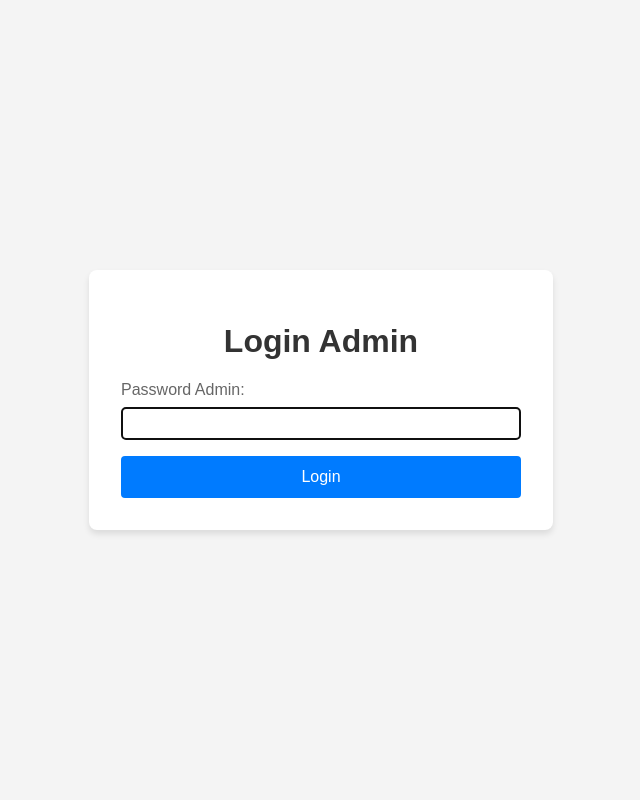
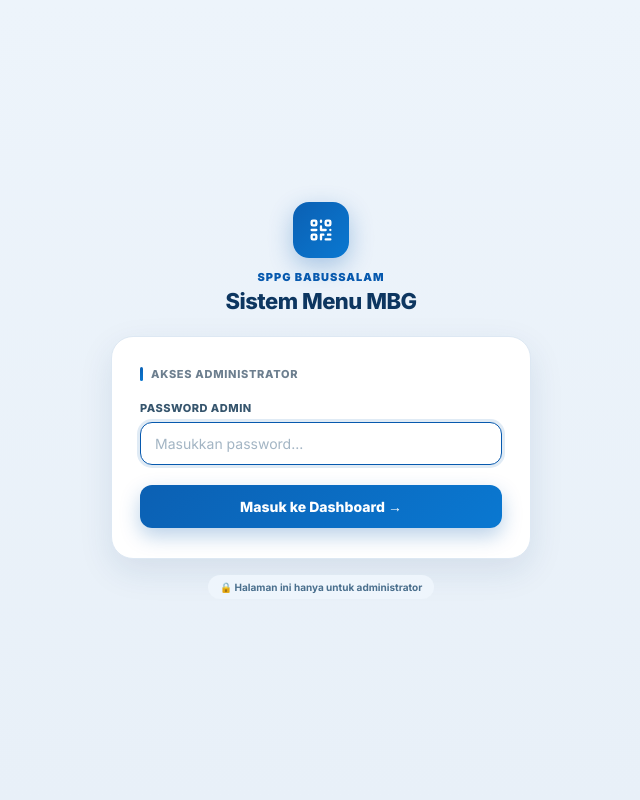
Before and after one commit to almuhayatsyah/sppg_babussalam, a Flask app: page /login in a window 1280 px wide. Shown: the whole page, without its empty margins (319-959 px from the left). Run offline with Flask 3, Linux system fonts and the light colour scheme.

Commit message:
fix: database locked - finally block + tangkap OperationalError

```diff
--- a/app.py
+++ b/app.py
@@ -361,12 +361,17 @@ def tambah_menu():
             now = datetime.now().strftime("%Y-%m-%d %H:%M:%S")
             conn.execute("UPDATE menu_mbg SET updated_at=? WHERE tanggal=?", (now, tanggal))
             conn.commit()
-            conn.close()
             create_permanent_qr()
             flash("Menu berhasil disimpan. QR permanen tetap sama dan menampilkan menu terakhir yang diperbarui.", "success")
             return redirect(url_for("admin_rekap", tanggal=tanggal))
         except sqlite3.IntegrityError:
+            conn.rollback()
             flash("Menu untuk tanggal tersebut sudah ada. Gunakan Edit.", "error")
+        except sqlite3.OperationalError:
+            conn.rollback()
+            flash("Database sedang sibuk, coba lagi.", "error")
+        finally:
+            conn.close()
 
     return render_template("form.html", menu=None, items_for_form=[], judul="Tambah Menu MBG")
 
@@ -422,13 +427,17 @@ def edit_menu(id):
             now = datetime.now().strftime("%Y-%m-%d %H:%M:%S")
             conn.execute("UPDATE menu_mbg SET updated_at=? WHERE id=?", (now, id))
             conn.commit()
-            conn.close()
             create_permanent_qr()
             flash("Menu diperbarui. QR permanen tetap sama dan otomatis menampilkan pembaruan terbaru.", "success")
             return redirect(url_for("admin_rekap", tanggal=tanggal))
         except sqlite3.IntegrityError:
+            conn.rollback()
+            flash("Tanggal tersebut sudah memiliki menu lain.", "error")
+        except sqlite3.OperationalError as e:
+            conn.rollback()
+            flash(f"Database sedang sibuk, coba lagi.", "error")
+        finally:
             conn.close()
-            flash("Tanggal tersebut sudah memiliki menu lain.", "error")
 
     return render_template("form.html", menu=menu, items_for_form=[dict(x) for x in old_items], judul="Edit Menu MBG")
 
--- a/templates/login.html
+++ b/templates/login.html
@@ -1,40 +1,222 @@
-<!DOCTYPE html>
+<!doctype html>
 <html lang="id">
   <head>
-    <meta charset="UTF-8">
-    <meta name="viewport" content="width=device-width, initial-scale=1.0">
+    <meta charset="UTF-8" />
+    <meta name="viewport" content="width=device-width, initial-scale=1.0" />
     <title>Login Admin - Sistem Menu MBG</title>
+    <link
+      href="https://fonts.googleapis.com/css2?family=Inter:wght@400;600;700;800;900&display=swap"
+      rel="stylesheet"
+    />
     <style>
-        body { font-family: sans-serif; display: flex; justify-content: center; align-items: center; height: 100vh; background-color: #f4f4f4; margin: 0; }
-        .login-box { background: white; padding: 2rem; border-radius: 8px; box-shadow: 0 4px 6px rgba(0,0,0,0.1); width: 100%; max-width: 400px; }
-        h1 { text-align: center; color: #333; }
-        .form-group { margin-bottom: 1rem; }
-        label { display: block; margin-bottom: 0.5rem; color: #666; }
-        input[type="password"] { width: 100%; padding: 0.5rem; border: 1px solid #ddd; border-radius: 4px; box-sizing: border-box; }
-        button { width: 100%; padding: 0.75rem; background-color: #007bff; color: white; border: none; border-radius: 4px; font-size: 1rem; cursor: pointer; }
-        button:hover { background-color: #0056b3; }
-        .flash { padding: 1rem; margin-bottom: 1rem; border-radius: 4px; text-align: center; }
-        .flash.success { background-color: #d4edda; color: #155724; }
-        .flash.error { background-color: #f8d7da; color: #721c24; }
+      * {
+        box-sizing: border-box;
+        margin: 0;
+        padding: 0;
+      }
+      body {
+        font-family: Inter, Arial, sans-serif;
+        min-height: 100vh;
+        display: flex;
+        align-items: center;
+        justify-content: center;
+        background: linear-gradient(180deg, #edf4fb 0%, #e8f0f8 100%);
+        padding: 20px;
+      }
+      .login-wrap {
+        width: 100%;
+        max-width: 420px;
+      }
+      .brand-header {
+        text-align: center;
+        margin-bottom: 22px;
+      }
+      .brand-logo {
+        width: 56px;
+        height: 56px;
+        background: linear-gradient(135deg, #0b60b3, #0a78d1);
+        border-radius: 16px;
+        display: inline-grid;
+        place-items: center;
+        margin-bottom: 12px;
+        box-shadow: 0 8px 24px rgba(7, 89, 174, 0.3);
+      }
+      .brand-logo svg {
+        width: 28px;
+        height: 28px;
+        color: #fff;
+      }
+      .brand-name {
+        font-size: 11px;
+        font-weight: 900;
+        color: #0759ae;
+        letter-spacing: 1px;
+        text-transform: uppercase;
+        display: block;
+      }
+      .brand-title {
+        font-size: 22px;
+        font-weight: 800;
+        color: #0d3660;
+        letter-spacing: -0.5px;
+        margin-top: 4px;
+      }
+      .login-card {
+        background: #fff;
+        border: 1px solid #dde8f3;
+        border-radius: 22px;
+        padding: 30px 28px;
+        box-shadow: 0 12px 34px rgba(16, 61, 109, 0.1);
+      }
+      .card-title {
+        font-size: 11px;
+        font-weight: 800;
+        color: #6d7f8f;
+        text-transform: uppercase;
+        letter-spacing: 0.7px;
+        margin-bottom: 20px;
+        display: flex;
+        align-items: center;
+        gap: 8px;
+      }
+      .card-title::before {
+        content: "";
+        display: inline-block;
+        width: 3px;
+        height: 14px;
+        background: linear-gradient(135deg, #0b60b3, #0a78d1);
+        border-radius: 2px;
+      }
+      .flash {
+        padding: 11px 13px;
+        border-radius: 11px;
+        font-size: 12px;
+        font-weight: 700;
+        margin-bottom: 16px;
+      }
+      .flash.error {
+        background: #fff0ee;
+        color: #b83a2d;
+        border: 1px solid #fcd4cf;
+      }
+      .flash.success {
+        background: #eaf8ef;
+        color: #237244;
+        border: 1px solid #ccebd8;
+      }
+      label {
+        display: block;
+        font-size: 11px;
+        font-weight: 800;
+        color: #36556d;
+        text-transform: uppercase;
+        letter-spacing: 0.5px;
+        margin-bottom: 7px;
+      }
+      .input-wrap {
+        margin-bottom: 20px;
+      }
+      input[type="password"] {
+        width: 100%;
+        padding: 12px 14px;
+        border: 1px solid #d7e6f5;
+        border-radius: 12px;
+        font-size: 14px;
+        font-family: inherit;
+        color: #13395d;
+        background: #f7fafd;
+        transition: all 0.2s ease;
+      }
+      input[type="password"]:focus {
+        outline: none;
+        border-color: #0759ae;
+        background: #fff;
+        box-shadow: 0 0 0 3px rgba(7, 89, 174, 0.12);
+      }
+      input[type="password"]::placeholder {
+        color: #a3b5c4;
+      }
+      button[type="submit"] {
+        width: 100%;
+        padding: 13px;
+        background: linear-gradient(135deg, #0b60b3, #0a78d1);
+        color: #fff;
+        border: none;
+        border-radius: 12px;
+        font-size: 14px;
+        font-weight: 800;
+        font-family: inherit;
+        cursor: pointer;
+        box-shadow: 0 8px 20px rgba(7, 89, 174, 0.28);
+        transition: all 0.2s ease;
+      }
+      button[type="submit"]:hover {
+        transform: translateY(-1px);
+        box-shadow: 0 12px 28px rgba(7, 89, 174, 0.35);
+      }
+      button[type="submit"]:active {
+        transform: scale(0.98);
+      }
+      .login-footer {
+        text-align: center;
+        margin-top: 16px;
+      }
+      .login-footer span {
+        display: inline-block;
+        background: #eef5fc;
+        color: #4a6f8d;
+        padding: 6px 12px;
+        border-radius: 999px;
+        font-weight: 700;
+        font-size: 10px;
+      }
     </style>
   </head>
   <body>
-    <div class="login-box">
-        <h1>Login Admin</h1>
-        {% with messages = get_flashed_messages(with_categories=true) %}
-            {% if messages %}
-                {% for category, message in messages %}
+    <div class="login-wrap">
+      <div class="brand-header">
+        <div class="brand-logo">
+          <svg
+            xmlns="http://www.w3.org/2000/svg"
+            fill="none"
+            viewBox="0 0 24 24"
+            stroke="currentColor"
+          >
+            <path
+              stroke-linecap="round"
+              stroke-linejoin="round"
+              stroke-width="2"
+              d="M12 4v1m6 11h2m-6 0h-2v4m0-11v3m0 0h.01M12 12h4.01M16 20h4M4 12h4m12 0h.01M5 8h2a1 1 0 001-1V5a1 1 0 00-1-1H5a1 1 0 00-1 1v2a1 1 0 001 1zm12 0h2a1 1 0 001-1V5a1 1 0 00-1-1h-2a1 1 0 00-1 1v2a1 1 0 001 1zM5 20h2a1 1 0 001-1v-2a1 1 0 00-1-1H5a1 1 0 00-1 1v2a1 1 0 001 1z"
+            />
+          </svg>
+        </div>
+        <span class="brand-name">SPPG Babussalam</span>
+        <div class="brand-title">Sistem Menu MBG</div>
+      </div>
+      <div class="login-card">
+        <div class="card-title">Akses Administrator</div>
+        {% with messages = get_flashed_messages(with_categories=true) %} {% if
+        messages %}{% for category, message in messages %}
         <div class="flash {{ category }}">{{ message }}</div>
-                {% endfor %}
-            {% endif %}
-        {% endwith %}
+        {% endfor %}{% endif %} {% endwith %}
         <form method="POST">
-            <div class="form-group">
-                <label for="password">Password Admin:</label>
-                <input type="password" id="password" name="password" required autofocus>
+          <label for="password">Password Admin</label>
+          <div class="input-wrap">
+            <input
+              type="password"
+              id="password"
+              name="password"
+              placeholder="Masukkan password..."
+              required
+              autofocus
+            />
           </div>
-            <button type="submit">Login</button>
+          <button type="submit">Masuk ke Dashboard &rarr;</button>
         </form>
+      </div>
+      <div class="login-footer">
+        <span>&#128274; Halaman ini hanya untuk administrator</span>
+      </div>
     </div>
   </body>
 </html>
```
Also changed, not shown: static/uploads/menu_2026-09-13.jpg (added). Lines whose indentation alone changed are shown as unchanged.
